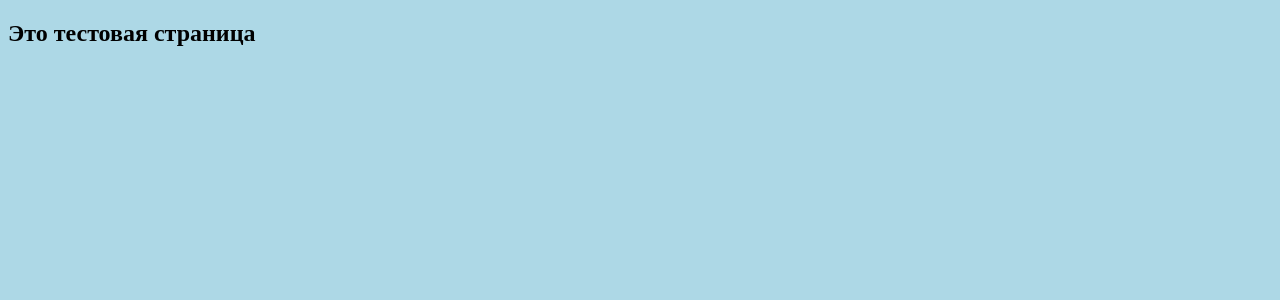
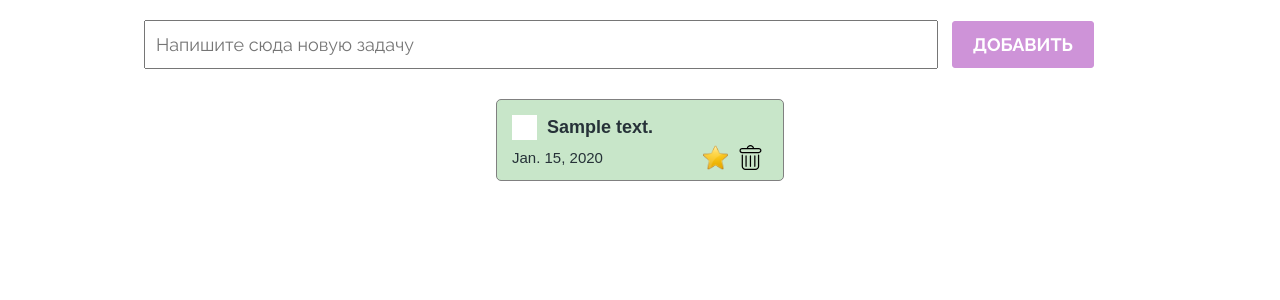
Before and after one commit to ZhanatUturova/todo, a Django app: page /test/ in a window 1280 px wide. Shown: the top 300 px of the page. Run offline with Django 4.2, Linux system fonts and the light colour scheme; tables that the repository leaves empty hold one stand-in row (values such as "Sample post").

Commit message:
32 Lesson. Add context into test.html

```diff
--- a/main/templates/test.html
+++ b/main/templates/test.html
@@ -3,12 +3,37 @@
 <html lang="ru">
 <head>
     <meta charset="UTF-8">
-    <meta http-equiv="X-UA-Compatible" content="IE=edge">
     <meta name="viewport" content="width=device-width, initial-scale=1.0">
-    <title>Document</title>
-    <link rel="stylesheet" href="{% static 'styles/test.css' %}">
+    <title>TODO</title>
+    <link rel="stylesheet" href="{% static 'styles/index.css' %}">
+    <link rel="stylesheet" href="{% static 'styles/checkbox.css' %}">
 </head>
 <body>
-    <h2>Это тестовая страница</h2>
+    <section>
+        <div class="create__container">
+            <input type="text" class="create__input" placeholder="Напишите сюда новую задачу">
+            <button class="create__btn">Добавить</button>
+        </div>
+        <div class="todo__container">
+            {% for todo in todo_list %}
+            <div class="todo__item">
+                <div class="todo__item_header">
+                    <label class="checkbox__container">
+                        <input type="checkbox">
+                        <span class="checkmark"></span>
+                    </label>
+                    <h4>{{ todo.text }}</h4>
+                </div>
+                <div class="todo__item_footer">
+                    <p>{{ todo.created_at }}</p>
+                    <div class="action__buttons">
+                        <img src="./img/star_yellow.png" alt="star">
+                        <img src="./img/trash_bin.svg" alt="trash_bin">
+                    </div>
+                </div>
+            </div>
+            {% endfor %}
+        </div>
+    </section>
 </body>
 </html>
--- a/main/views.py
+++ b/main/views.py
@@ -1,12 +1,13 @@
 from django.shortcuts import render, HttpResponse
-
+from .models import ToDo
 
 def homepage(request):
     return render(request, 'index.html')
 
 
 def test(request):
-    return render(request, 'test.html')
+    todo_list = ToDo.objects.all()
+    return render(request, 'test.html', {"todo_list": todo_list})
 
 def second(request):
     return HttpResponse('test 2 page')
```
